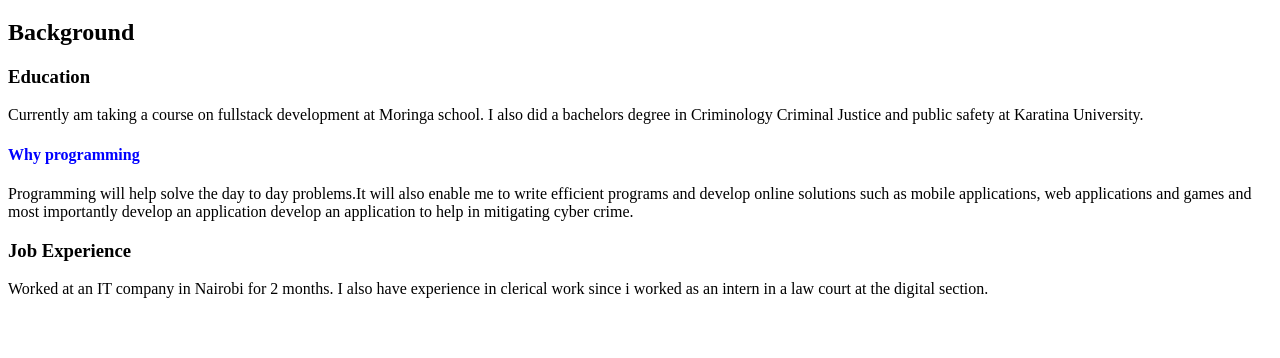
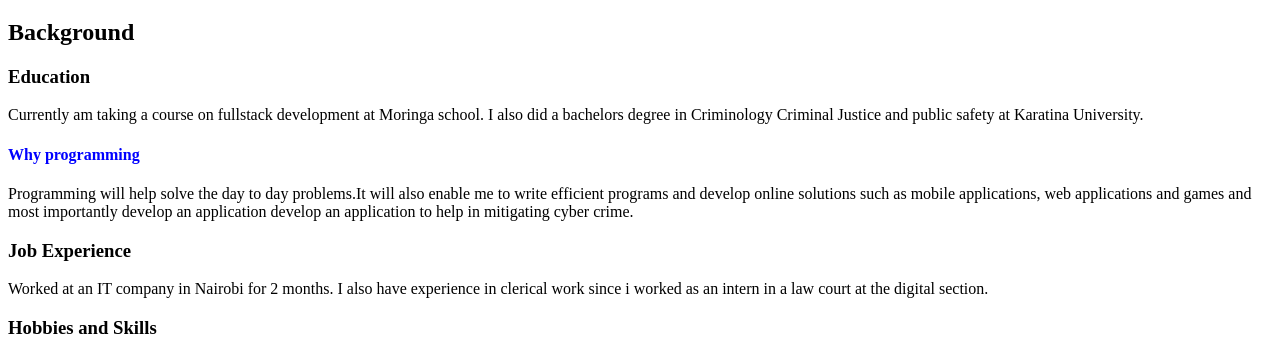
Before and after one commit to Ammoh-Moringa/portfolio-landingpage, a plain HTML site: page index.html in a window 1280 px wide. Shown: the part 653-1011 px from the top of the page. Before the commit the page ends 967 px from the top, so only its background shows below. Drawn offline with Linux system fonts and the light colour scheme.

Commit message:
Add header on hobbies and skills

```diff
--- a/index.html
+++ b/index.html
@@ -40,6 +40,7 @@
       <p>Programming will help solve the day to day problems.It will also enable me to write efficient programs and develop online solutions such as mobile applications, web applications and games and most importantly develop an application develop an application to help in mitigating cyber crime.</p>
       <h3>Job Experience</h3>
       <p>Worked at an IT company in Nairobi for 2 months. I also have experience in clerical work since i worked as an intern in a law court at the digital section.</p>
+      <h3>Hobbies and Skills</h3>
 
     </div>
 
```
